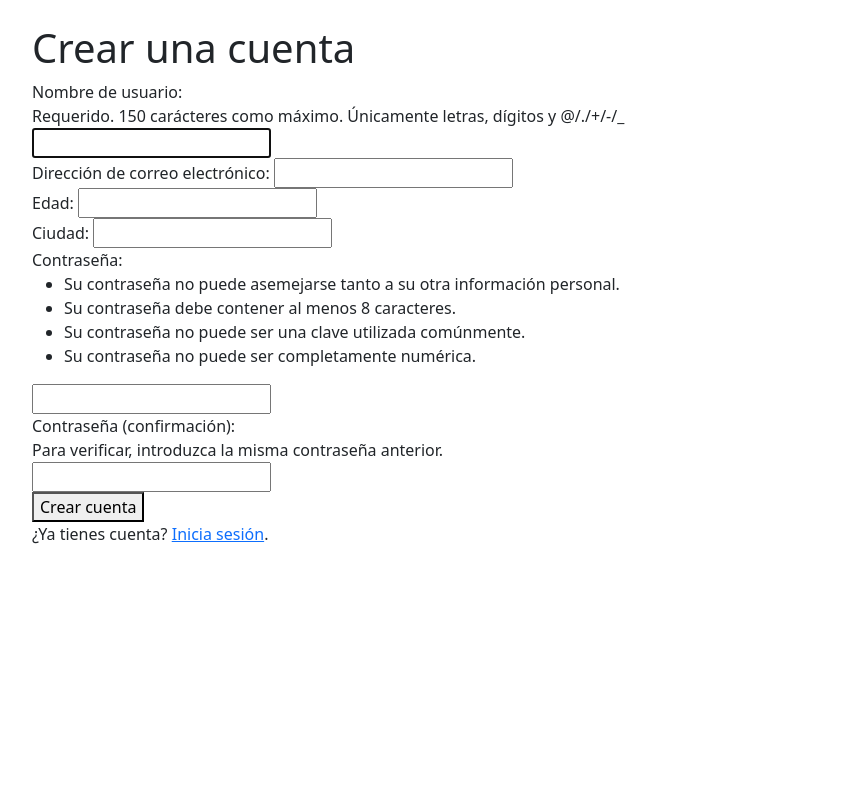
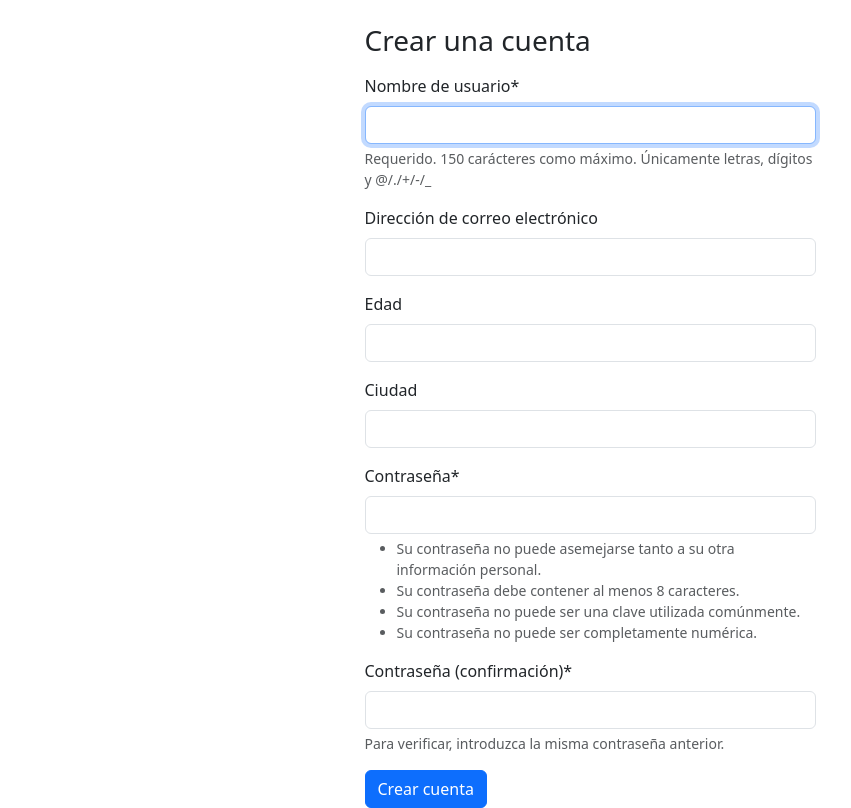
Before and after one commit to ivaawiitaa/periodico, a Django app: page /cuentas/registro/ in a window 1280 px wide. Shown: the part 56-864 px from the top of the page, without its empty margins (50-901 px from the left). Before the commit the page ends 600 px from the top, so only its background shows below. Run offline with Django 5.2, Linux system fonts and the light colour scheme; parts of the project's set-up code (start-up, migrations or seed data) failed here and were passed over; some libraries are stand-ins or nearby versions.

Commit message:
Estilizar login y registro con rejilla de Bootstrap y crispy-forms

```diff
--- a/templates/registration/registro.html
+++ b/templates/registration/registro.html
@@ -1,13 +1,17 @@
 {% extends "base.html" %}
+{% load crispy_forms_tags %}
 
 {% block titulo %}Registrarse{% endblock titulo %}
 
 {% block contenido %}
-  <h1>Crear una cuenta</h1>
-  <form action="" method="post">
-    {% csrf_token %}
-    {{ form.as_div }}
-    <button type="submit">Crear cuenta</button>
-  </form>
-  <p>¿Ya tienes cuenta? <a href="{% url 'login' %}">Inicia sesión</a>.</p>
+  <div class="row justify-content-center">
+    <div class="col-md-6 col-lg-5">
+      <h1 class="h3 mb-3">Crear una cuenta</h1>
+      <form action="" method="post">
+        {% csrf_token %}
+        {{ form|crispy }}
+        <button type="submit" class="btn btn-primary">Crear cuenta</button>
+      </form>
+    </div>
+  </div>
 {% endblock contenido %}
```
Also changed, not shown: templates/registration/login.html (+11 -7 lines).
